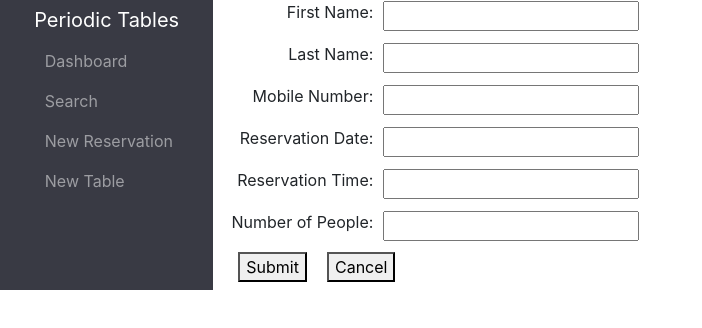
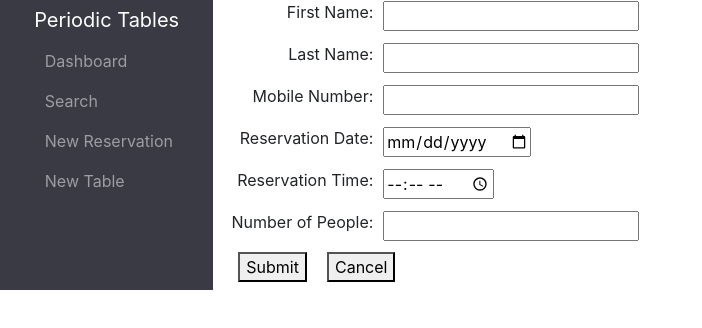
Before and after one commit to shakeableabyss/restaurant-reservation-final, a React (Create React App) app in the folder restaurant-reservation-main/front-end/: page /reservations/new in a window 1280 px wide. Shown: the top 328 px of the page, without its empty margins (0-702 px from the left). Built offline with nearby package versions, Linux system fonts and the light colour scheme; no server answers; a web font is replaced by a local one.

Commit message:
Add files via upload

```diff
--- a/restaurant-reservation-main/front-end/src/layout/ReservationForm.js
+++ b/restaurant-reservation-main/front-end/src/layout/ReservationForm.js
@@ -56,7 +56,7 @@ const ReservationForm = ({
         <input
           id="reservation_date"
           name="reservation_date"
-          type="text"
+          type="date"
           required={true}
           onChange={(e) => setReservationDate(e.target.value)}
           value={reservationDate}
@@ -67,7 +67,7 @@ const ReservationForm = ({
         <input
           id="reservation_time"
           name="reservation_time"
-          type="text"
+          type="time"
           pattern="^(0?[1-9]|1[0-2])(:?[0-5][0-9])?\s?([AaPp][Mm])|([0-9]{2}(:?[0-9]{2})?)$"
           required={true}
           onChange={(e) => setReservationTime(e.target.value)}
```
